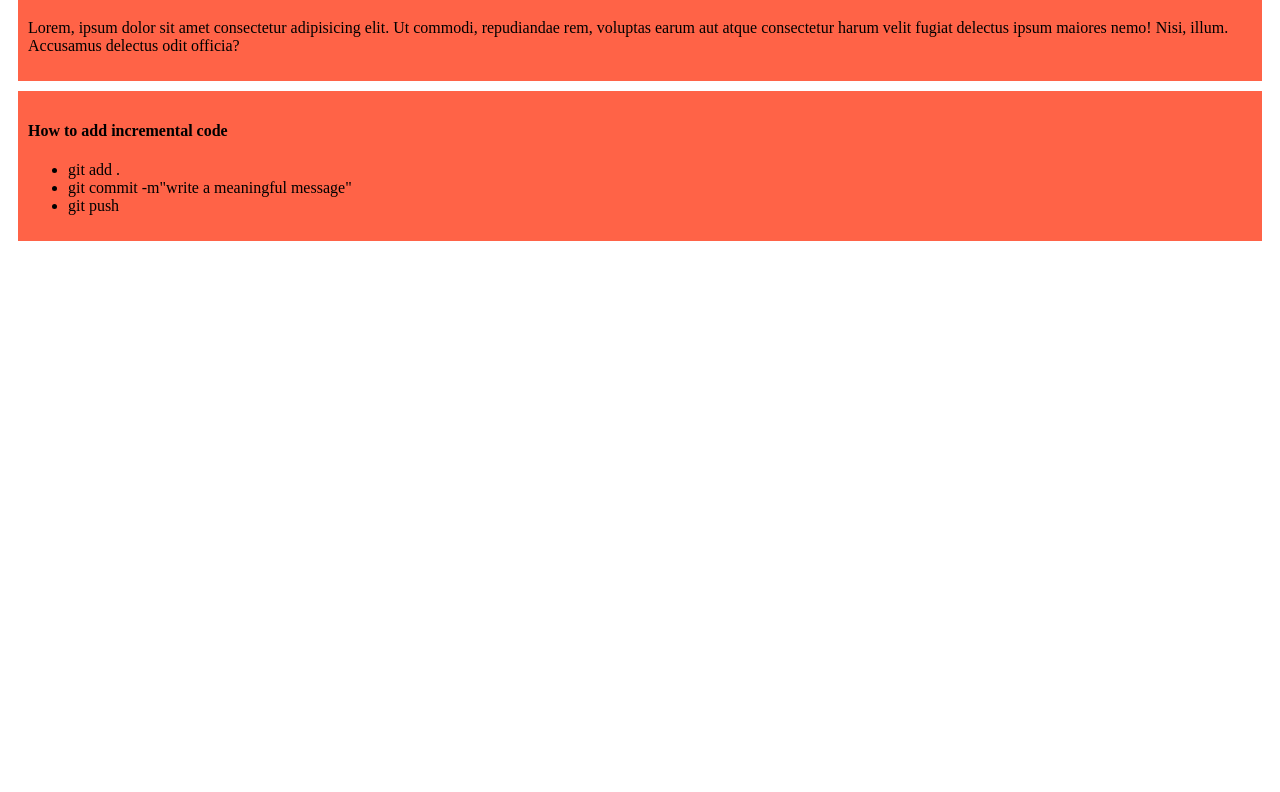
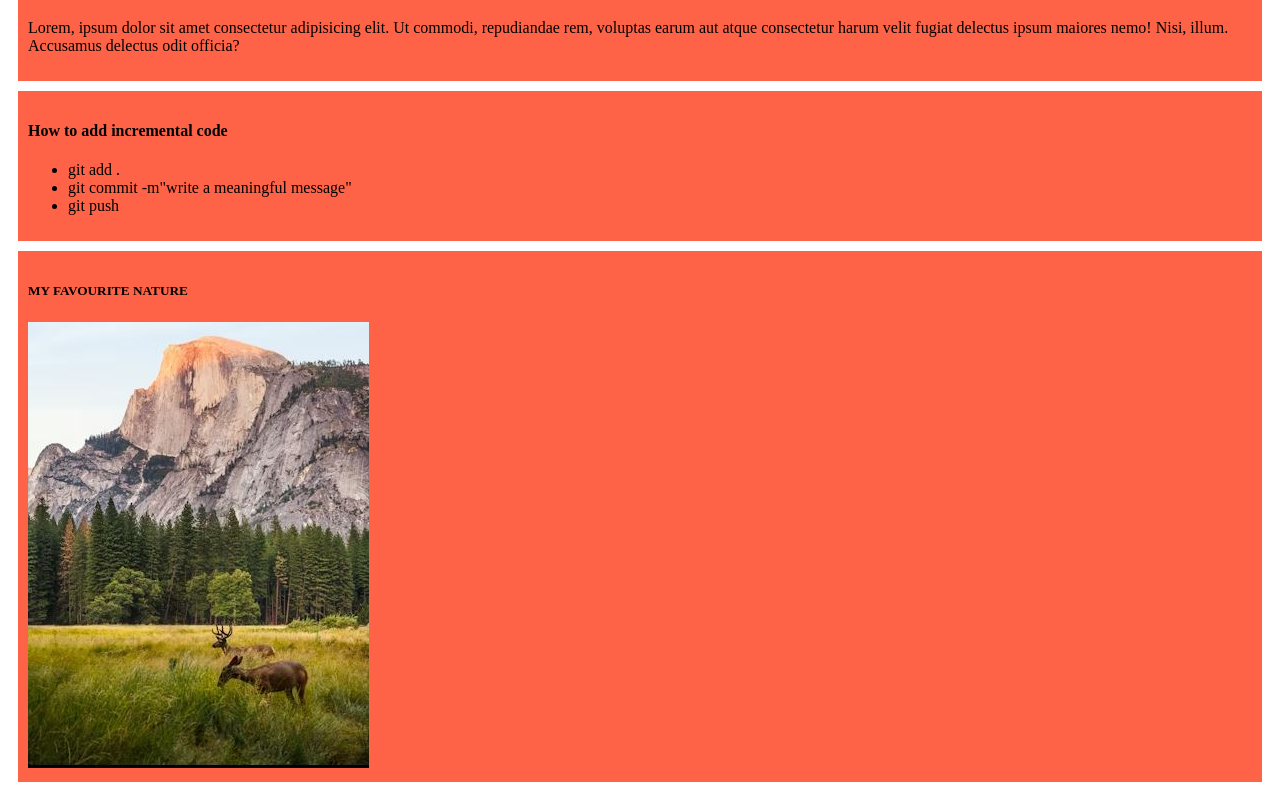
Before and after one commit to lakamanali18048/my-favorite-github-repo, a plain HTML site: page index.html in a window 1280 px wide. Shown: the part 405-1197 px from the top of the page. Before the commit the page ends 800 px from the top, so only its background shows below. Drawn offline with Linux system fonts and the light colour scheme.

Commit message:
added the image

```diff
--- a/index.html
+++ b/index.html
@@ -27,5 +27,9 @@
             <li>git push</li>
         </ul>
     </div>
+    <div>
+        <h5>MY FAVOURITE NATURE</h5>
+        <img src="Images/Capture.JPG" alt="">
+    </div>
 </body>
 </html>
```
Also changed, not shown: Images/Capture.JPG (added), Images/download.jfif (added).
